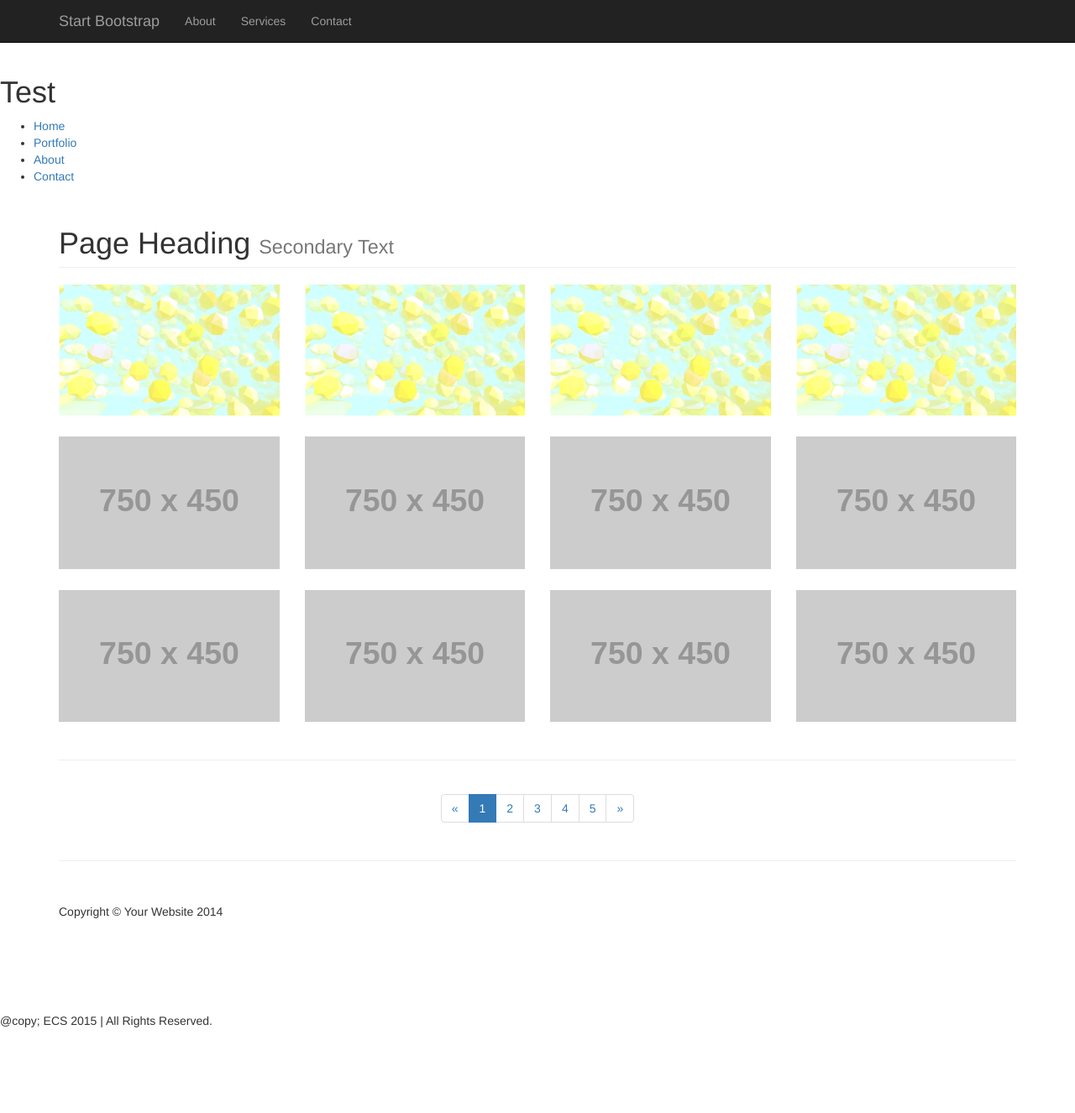
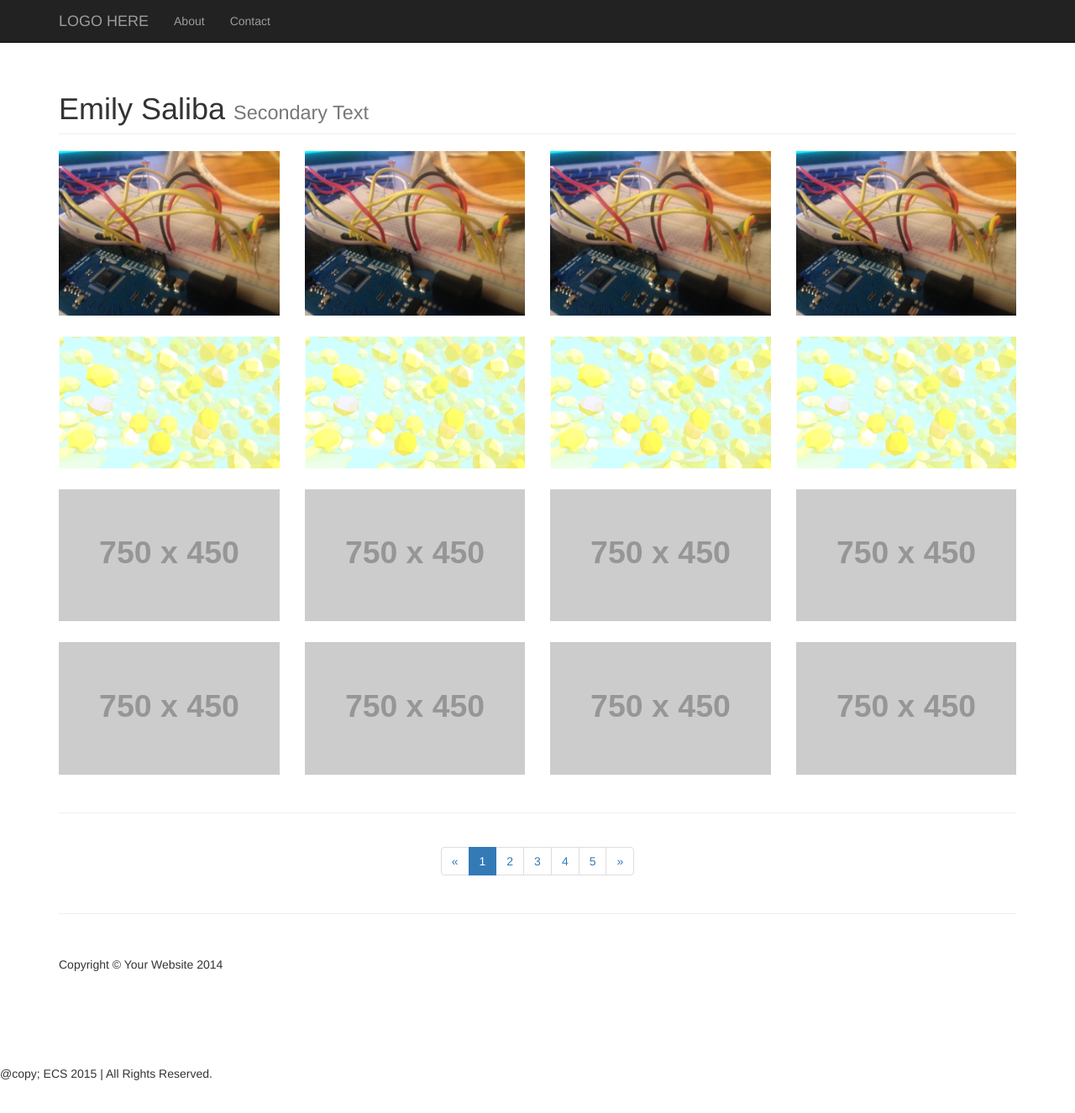
Before and after one commit to emilysquid/emilysquid.github.io, a Jekyll site: the page built from index.html, in a window 1280 px wide and 1339 px high. Shown: the top 1326 px of the window at 84% size. Built offline with Jekyll 4.4.1, drawn with Linux system fonts in a browser that asks for light colours.

```diff
--- a/_layouts/default.html
+++ b/_layouts/default.html
@@ -20,7 +20,7 @@
 
   <div id="main">
 
-    <header>
+    <!-- <header>
       <h1> Test </h1>
     <header>
 
@@ -31,7 +31,7 @@
         <li><a href="/about">About</a></li>
         <li><a href="/contact">Contact</a></li>
       </ul>
-    </nav>
+    </nav> -->
 
     {{ content }}
 
--- a/index.html
+++ b/index.html
@@ -16,16 +16,13 @@ layout: default
                     <span class="icon-bar"></span>
                     <span class="icon-bar"></span>
                 </button>
-                <a class="navbar-brand" href="#">Start Bootstrap</a>
+                <a class="navbar-brand" href="#">LOGO HERE</a>
             </div>
             <!-- Collect the nav links, forms, and other content for toggling -->
             <div class="collapse navbar-collapse" id="bs-example-navbar-collapse-1">
                 <ul class="nav navbar-nav">
                     <li>
                         <a href="#">About</a>
-                    </li>
-                    <li>
-                        <a href="#">Services</a>
                     </li>
                     <li>
                         <a href="#">Contact</a>
@@ -43,7 +40,7 @@ layout: default
         <!-- Page Heading -->
         <div class="row">
             <div class="col-lg-12">
-                <h1 class="page-header">Page Heading
+                <h1 class="page-header">Emily Saliba
                     <small>Secondary Text</small>
                 </h1>
             </div>
```
Also changed, not shown: _posts/2015-06-05-arduino.md (added, +5 -0 lines), img/arduino.jpg (added).
